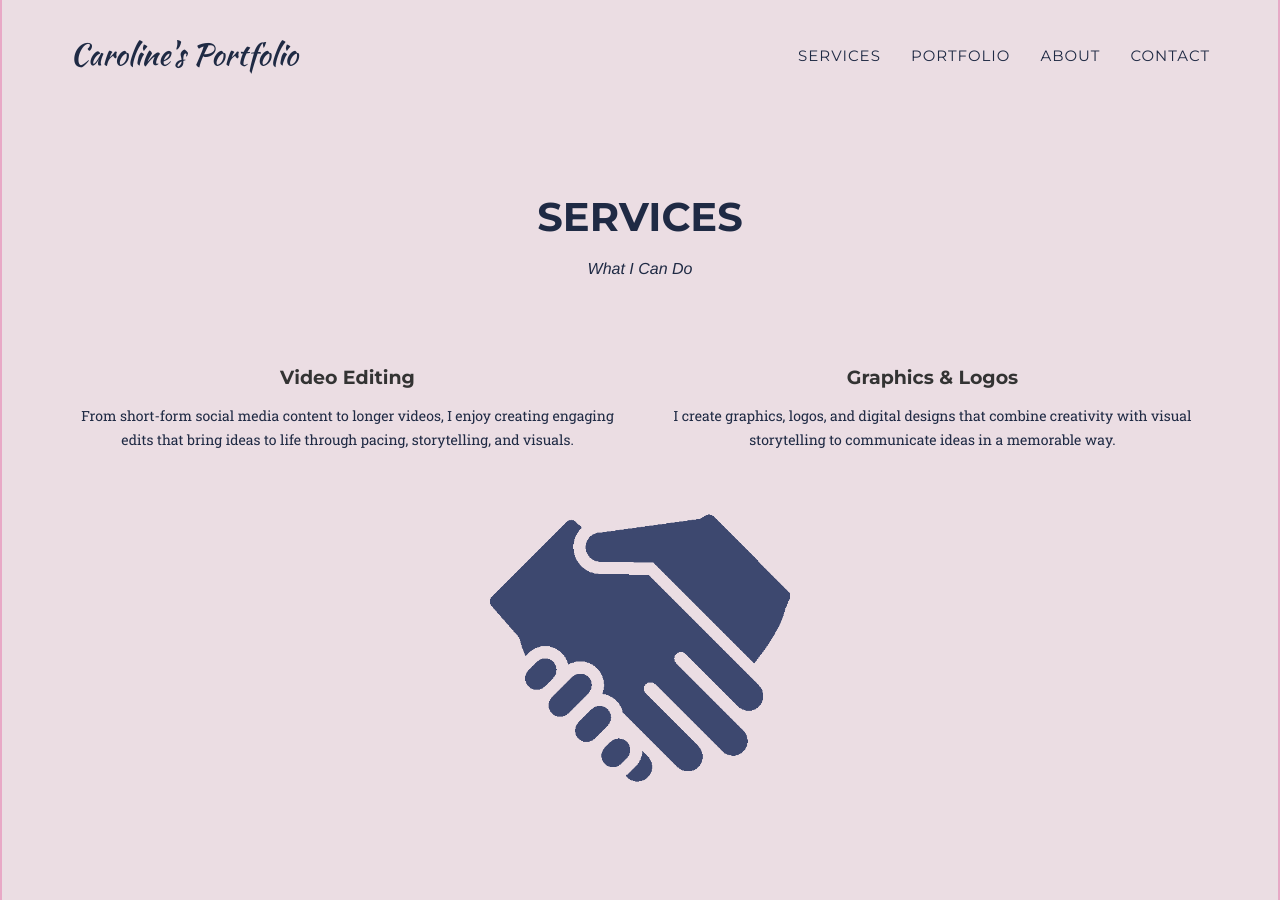
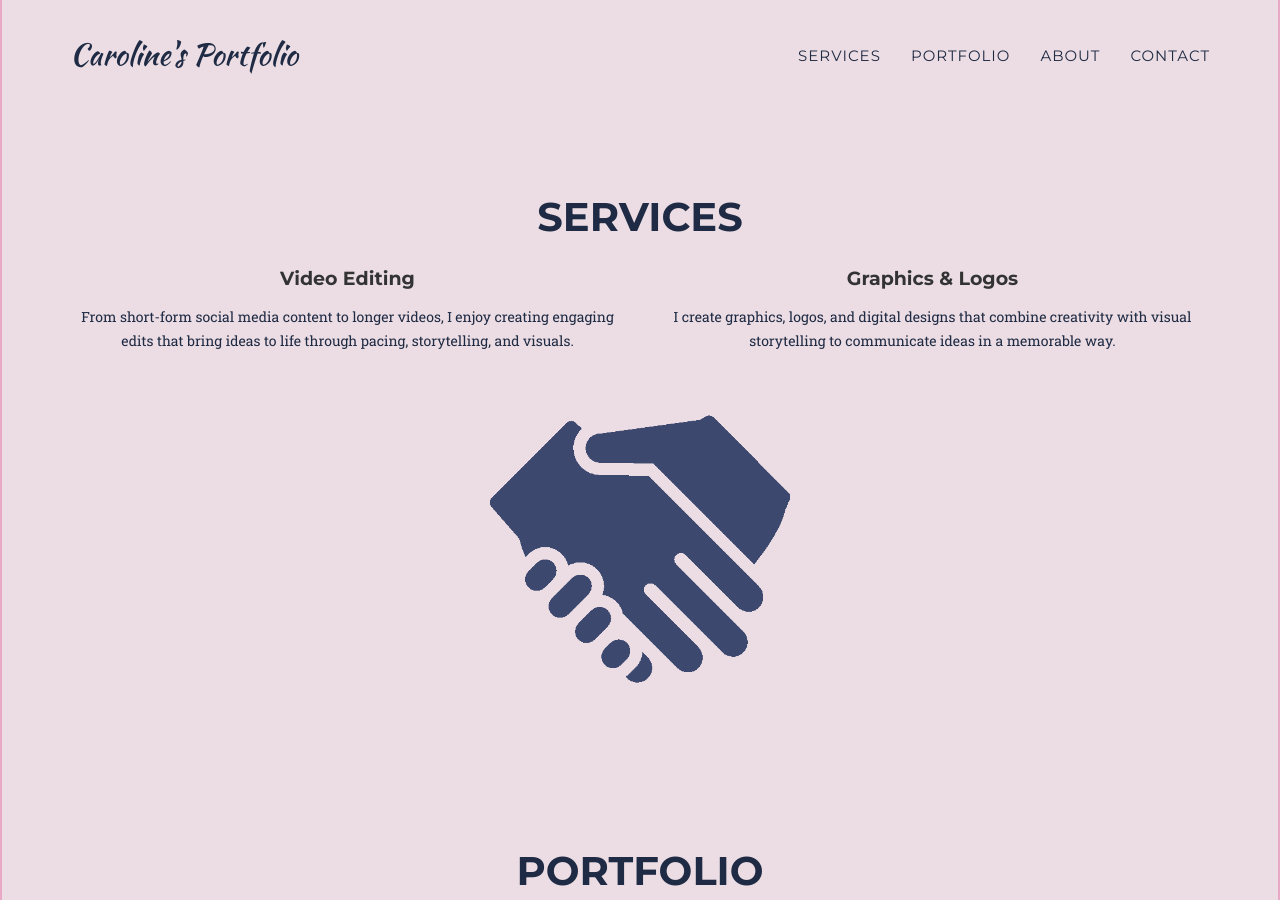
Before and after one commit to carolong-creates/carolong-creates.github.io, a Jekyll site: the page built from index.html, in a window 1280 px wide and 900 px high, scrolled down 1160 px. Built offline with Jekyll 4.4.1, drawn with Linux system fonts in a browser that asks for light colours; some web fonts are replaced.

Commit message:
Remove Services subtitle

```diff
--- a/_includes/services.html
+++ b/_includes/services.html
@@ -6,9 +6,7 @@
         <div class="row">
             <div class="col-lg-12 text-center">
                 <h2 class="section-heading">Services</h2>
-                <h3 class="section-subheading text-muted">
-                    What I Can Do
-                </h3>
+
             </div>
         </div>
 
```
